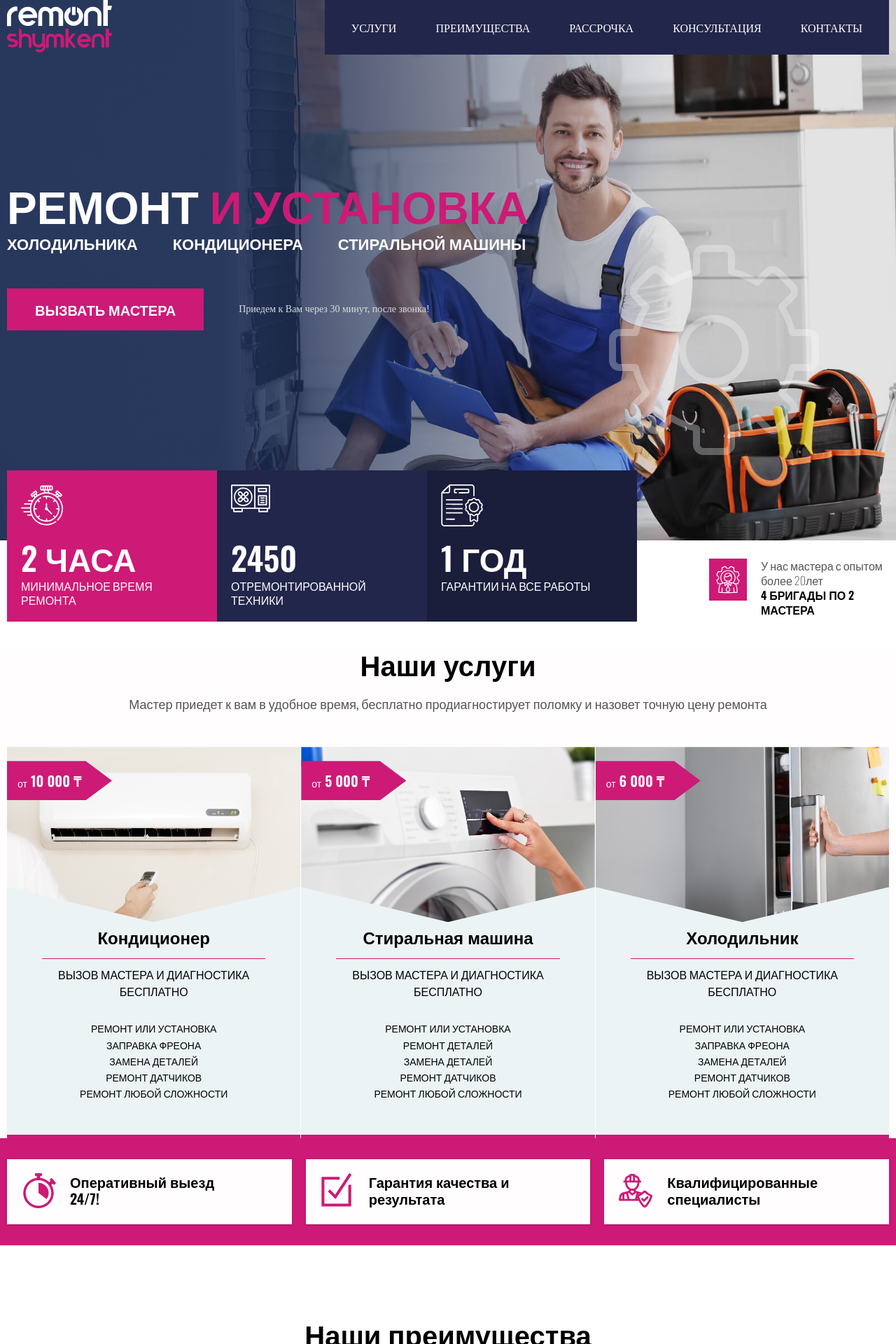
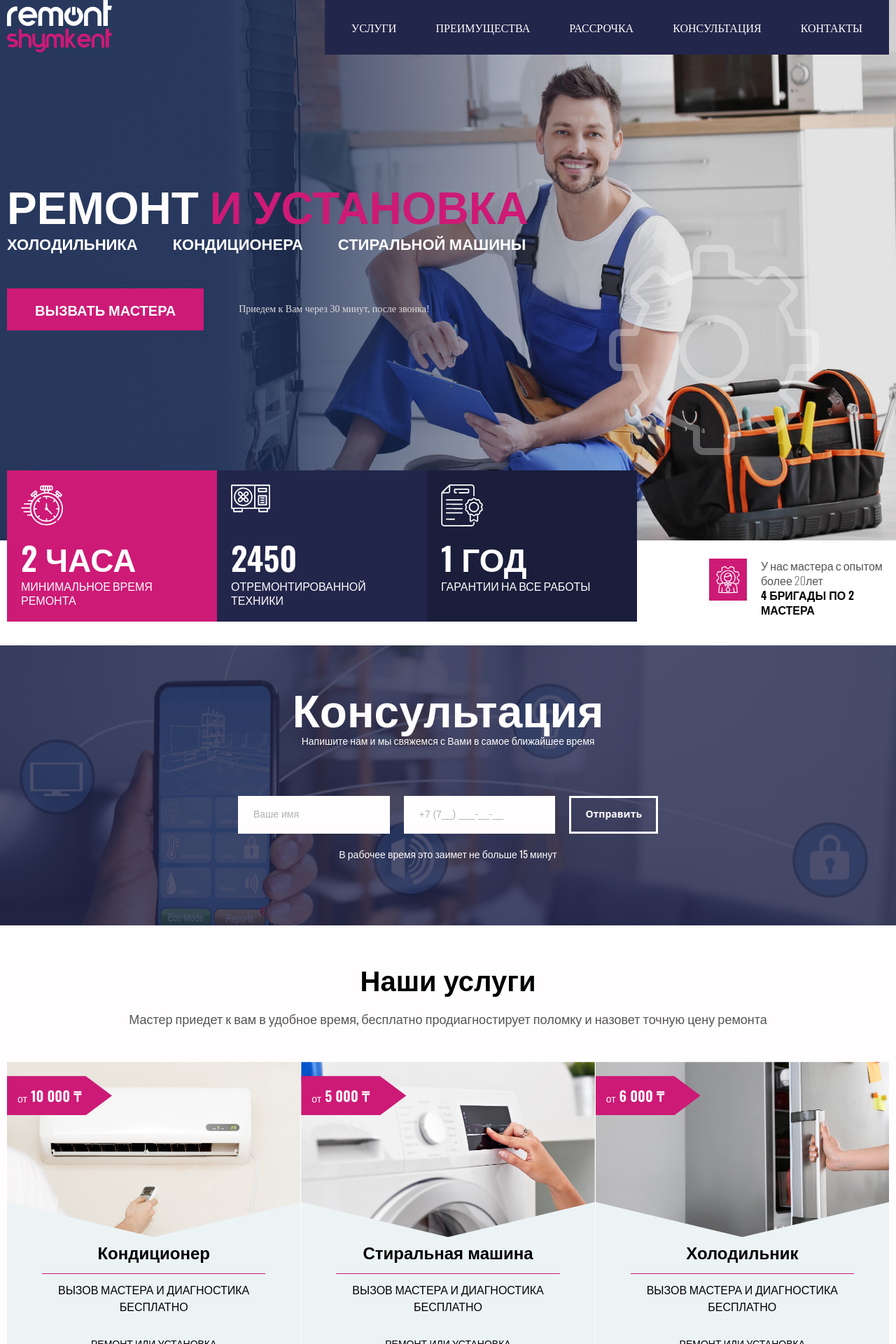
Before and after one commit to aman-juman/remont-shymkent, a Next.js app: page / in a window 1280 px wide. Shown: the top 1920 px of the page at 70% size. Built offline with nearby package versions, Linux system fonts and the light colour scheme.

Commit message:
version-1.08

```diff
--- a/UI/advantageScreen/AdvantageScreen.jsx
+++ b/UI/advantageScreen/AdvantageScreen.jsx
@@ -42,7 +42,7 @@ const dataBase = {
 }
 const AdvantageScreen = () => {
     return (
-        <section className={styles.section}>
+        <section id="advantages" className={styles.section}>
             <div className="container">
                 <div className={styles.titleWrap}>
 
--- a/UI/mainBottomScreen/MainBottomScreen.module.scss
+++ b/UI/mainBottomScreen/MainBottomScreen.module.scss
@@ -1,7 +1,11 @@
 @import "styles/screen";
 .wrap{
   position: relative;
+  height: 150px;
 
+  @include medium{
+    height: 250px;
+  }
   @include tablet{
     display: none;
   }
--- a/UI/serviceScreen/ServiceScreen.module.scss
+++ b/UI/serviceScreen/ServiceScreen.module.scss
@@ -1,7 +1,7 @@
 @import "styles/screen";
 .section{
   background: var(--white);
-  margin-top: 150px;
+  margin-top: 50px;
 
 
   .titleWrap{
--- a/components/Menu.js
+++ b/components/Menu.js
@@ -11,10 +11,10 @@ const Menu =(props) => {
             <Link passHref href="/#service" className="menu-item">
                 Наши услуги
             </Link>
-            <Link passHref href="/#result" className="menu-item">
+            <Link passHref href="/#advantages" className="menu-item">
                 Преимущества
             </Link>
-            <Link passHref href="/#clean" className="menu-item">
+            <Link passHref href="/#loan" className="menu-item">
                 Рассрочка
             </Link>
             <Link passHref href="/#callOrder" className="menu-item">
--- a/layout/header/Navbar.jsx
+++ b/layout/header/Navbar.jsx
@@ -10,11 +10,11 @@ const nav = [
     },
     {
         name: "Преимущества",
-        link: "/#result",
+        link: "/#advantages",
     },
     {
         name: "Рассрочка",
-        link: "/#clean",
+        link: "/#loan",
     },
     {
         name: "Консультация",
--- a/pages/index.js
+++ b/pages/index.js
@@ -48,6 +48,7 @@ export default function Home() {
     <Header />
     <MainScreen />
     <MainBottomScreen />
+    <CallOrder />
     <ServiceScreen />
     <AdvantageShortScreen />
     <AdvantageScreen />
```
